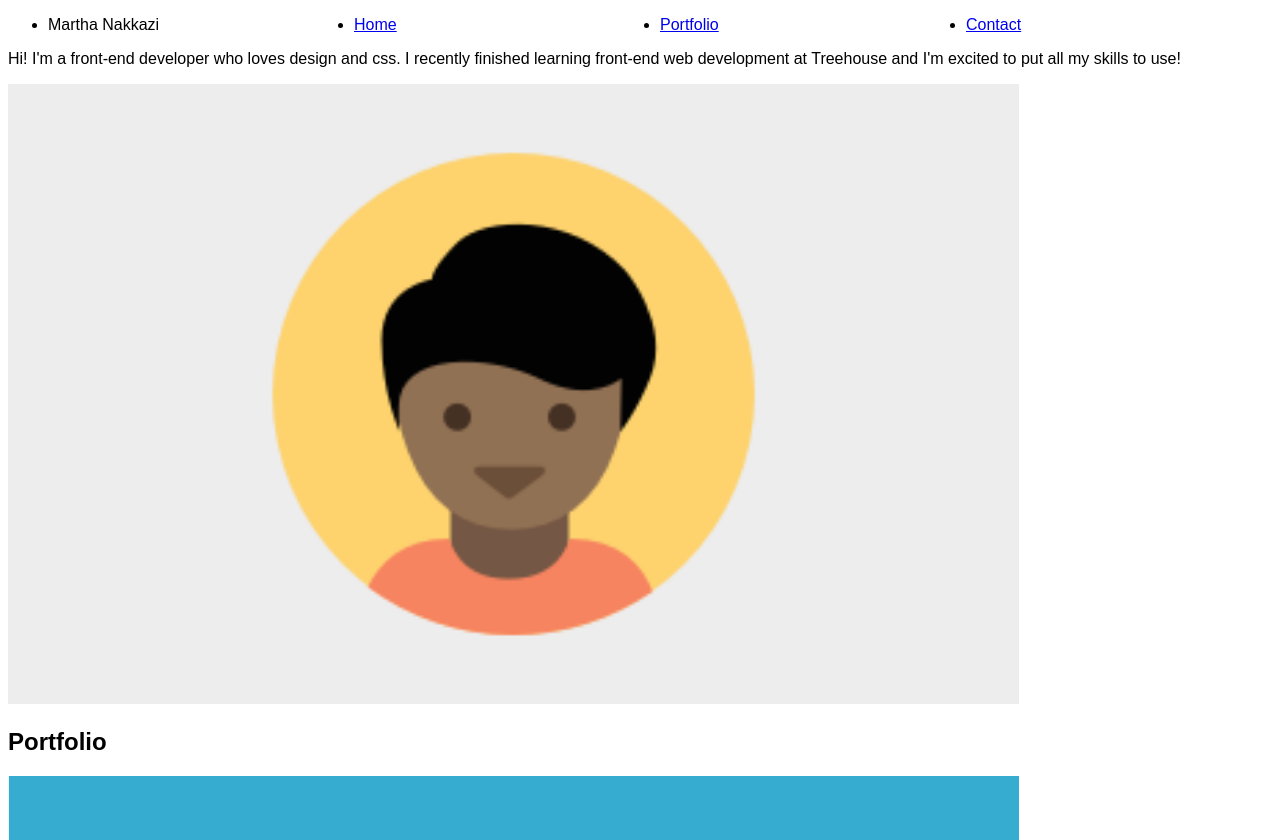
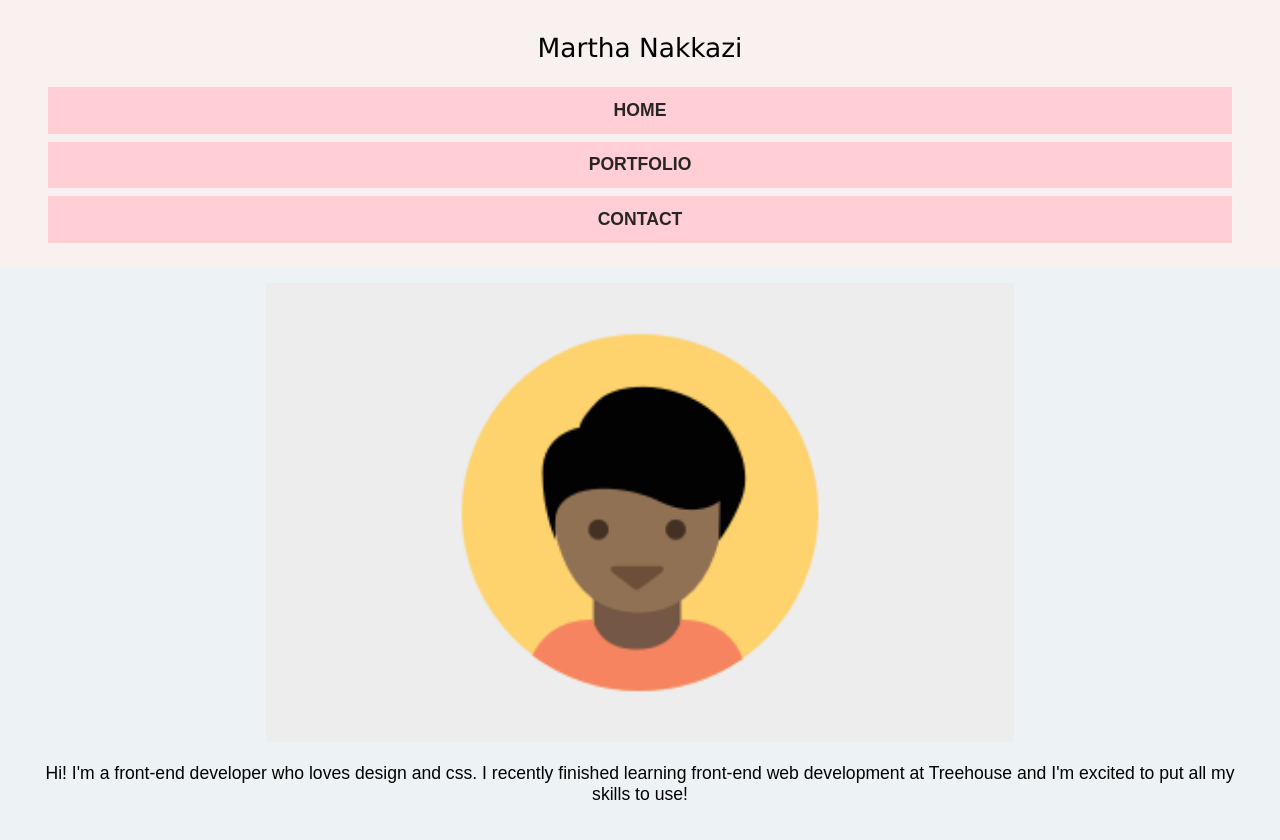
Before and after one commit to mnakkazi/mobile-first-responsive-layout-project, a plain HTML site: page index.html in a window 1280 px wide. Shown: the top 840 px of the page. Drawn offline with Linux system fonts and the light colour scheme; a web font is replaced by a local one.

Commit message:
Added a few changes to css and html files

```diff
--- a/css/styles.css
+++ b/css/styles.css
@@ -3,13 +3,59 @@
 }
 body {
     font-family: 'Arsenal', sans-serif;
+    font-size: 1.1em;
+    text-align: center;
+    background-color: rgb(237, 242, 245);
+}
+body, nav ul {
+    margin: 0;
+    padding: 0;
+}
+header, footer {
+    background-color: rgb(249, 240, 240);
+}
+header, .about, #home {
+    padding: 1rem;
+}
+nav li a, #portfolio {
+    text-transform: uppercase;
+}
+li {
+    list-style-type: none;
+}
+nav li {
+    margin: .5rem 2rem;
+    padding: .8rem;
+    background-color: rgb(255, 207, 213);
+}
+nav li a {
+    text-decoration: none;
+    color: rgb(40, 37, 37);
+    font-weight: 800;
 }
 img {
-    width: 80%;
+    width: 90%;
 }
-.header-container {
-    display: flex;
+.pfp {
+    width: 60%;
+    margin: 0 auto;
 }
-nav li {
-    flex: 1;
+.about p {
+    margin: 1rem;
 }
+.main-section {
+    margin: 0 .5rem;
+}
+.sample-img {
+    padding: .4rem;
+}
+.top {
+    margin-bottom: 0;
+}
+#home {
+    font-family:'Lucida Sans', 'Lucida Sans Regular', 'Lucida Grande', 'Lucida Sans Unicode', Geneva, Verdana, sans-serif;
+    font-size: 1.5em;
+}
+#portfolio {
+    font-size: 2em;
+}
--- a/index.html
+++ b/index.html
@@ -12,37 +12,39 @@
 </head>
 <body>
     <header>
+        <div id="home">Martha Nakkazi</div>
         <nav>
-                <ul class="header-container">
-                    <li id="home">Martha Nakkazi</li>
+            <ul>
                 <li><a href="#home">Home</a></li>
                 <li><a href="#portfolio">Portfolio</a></li>
                 <li><a href="#contact">Contact</a></li>
             </ul>
         </nav>
+    </header>
+    <div class="about">
+        <img src="images/responsive-layout-profile.png" alt="Profile Image for Responsive Layout" class="pfp">
         <p>Hi! I'm a front-end developer who loves design and css. I recently finished learning front-end web development at Treehouse and I'm excited to put all my skills to use!</p>
-        <img src="images/responsive-layout-profile.png" alt="Profile Image for Responsive Layout">
-    </header>
+    </div>
 
-    <section>
+    <section class="main-section">
         <h1 id="portfolio">Portfolio</h1>
         <div class="container">
-            <img src="images/portfolio-1.png" alt="Marketing Page Image">
+            <img src="images/portfolio-1.png" alt="Marketing Page Image" class="sample-img">
             <h2>Marketing Page</h2>
             <p>This project shows the front page of a marketing website meant for a specific business I'm interested in.</p>
-            <img src="images/portfolio-2.png" alt="Search Page Image">
+            <img src="images/portfolio-2.png" alt="Search Page Image" class="sample-img">
             <h2>Search Page</h2>
             <p>This project searches through a specific database to find information that the user is trying to look up.</p>
-            <img src="images/portfolio-3.png" alt="Travel App Image">
+            <img src="images/portfolio-3.png" alt="Travel App Image" class="sample-img">
             <h2>Travel App</h2>
             <p>This project compares travel times based on different transportation methods and tells you the best one.</p>
-            <img src="images/portfolio-4.png" alt="Map of Favorite Spots Image">
+            <img src="images/portfolio-4.png" alt="Map of Favorite Spots Image" class="sample-img">
             <h2>Map of Favorite Spots</h2>
             <p>This project uses mapping apis to plot points for my favorite spots in the city for a do-it-yourself walking tour.</p>
-            <img src="images/portfolio-5.png" alt="Photo Gallery Image">
+            <img src="images/portfolio-5.png" alt="Photo Gallery Image" class="sample-img">
             <h2>Photo Gallery</h2>
             <p>This project shows pictures from a recent trip to the viewer and allows them to easily navigate through photos.</p>
-            <img src="images/portfolio-6.png" alt="Calculator">
+            <img src="images/portfolio-6.png" alt="Calculator" class="sample-img">
             <h2>Calculator</h2>
             <p>Someone can enter in the numbers they want, and press the big blue button and get the result.</p>
         </div>
@@ -56,7 +58,7 @@
             <li>Email: nmartha723@gmail.com</li>
         </ul>
         <p>Martha Nakkazi</p>
-        <p>Back to Top</p>
+        <p class="top"><a href="#">Back to Top</a></p>
     </footer>
 
 </body>
```
Lines whose indentation alone changed are shown as unchanged.
